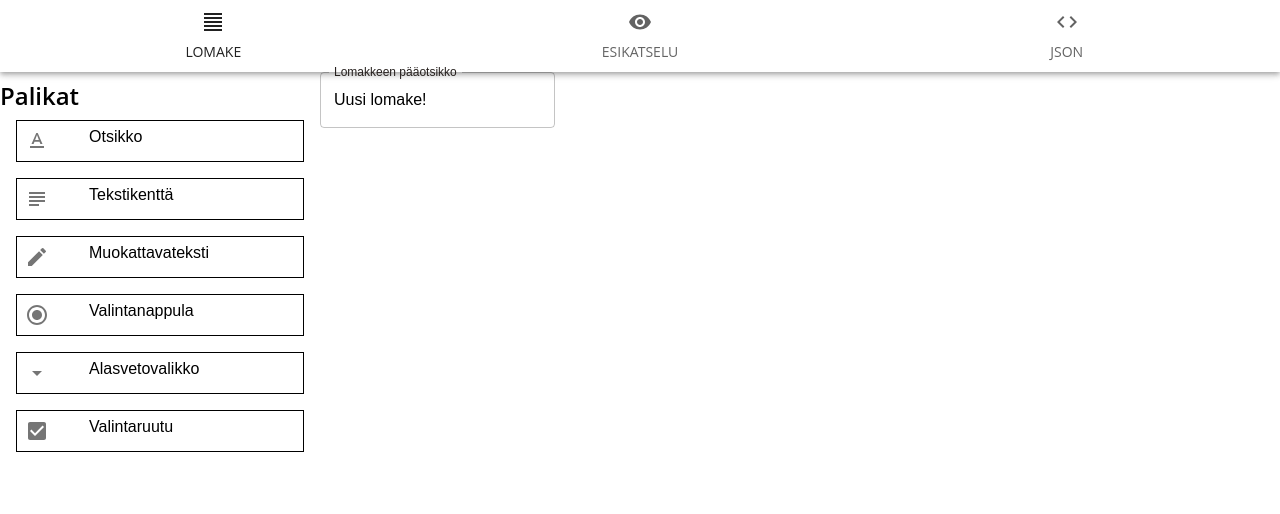
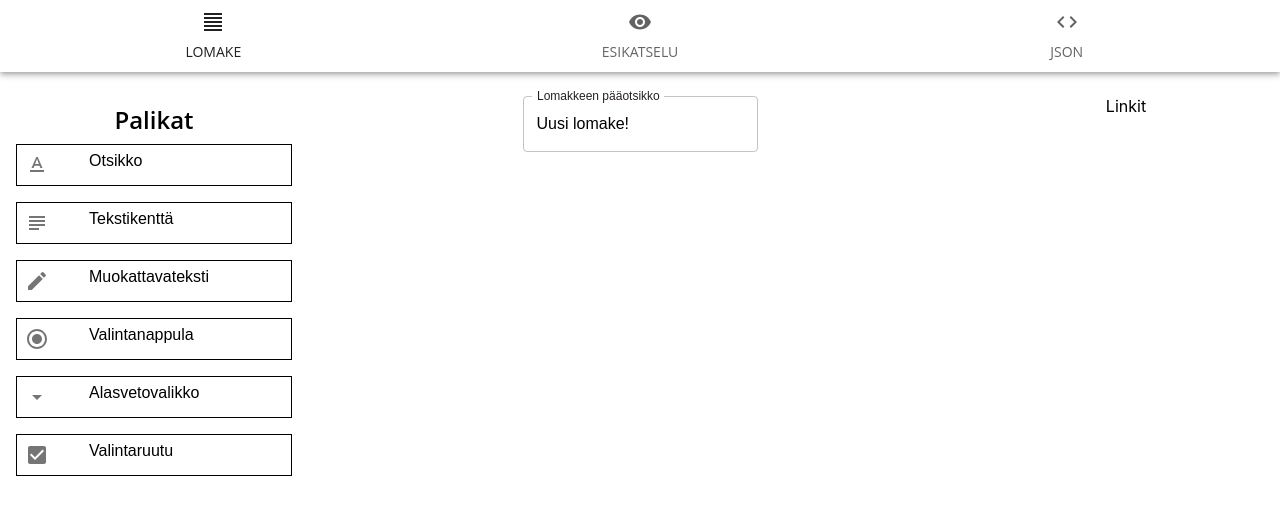
Before and after one commit to EVP1989/metaform-builder, a React (Create React App) app in the folder metaform-builder/: page / in a window 1280 px wide. Shown: the top 514 px of the page. Built offline with nearby package versions, Linux system fonts and the light colour scheme.

Commit message:
minor changes

```diff
--- a/metaform-builder/src/components/ListOfComponents.tsx
+++ b/metaform-builder/src/components/ListOfComponents.tsx
@@ -27,6 +27,13 @@ const useStyles = makeStyles((theme: Theme) =>
     },
     icon: {
       margin: theme.spacing(1, 1, 1),
+    },
+    grid: {
+      paddingTop: theme.spacing(3),
+      textAlign: 'center',
+    },
+    gridItem: {
+      padding: theme.spacing(2),
     },
   }),
 );
@@ -131,8 +138,8 @@ const ListOfComponents : React.FC<any> = (props : Props) => {
 
   return (
   <>
-  <Grid container>
-    <Grid item md={3}>
+  <Grid container spacing={2} className={classes.grid}>
+    <Grid item xs={3}>
       <List>
         <Typography variant="h5">
           Palikat
@@ -155,8 +162,11 @@ const ListOfComponents : React.FC<any> = (props : Props) => {
         ))}
       </List>
     </Grid>
-    <Grid item md={9}>
+    <Grid item xs={6} >
       <FormComponents metaFormJson={props.metaFormJson} setMetaFormJson={props.setMetaFormJson}/>
+    </Grid>
+    <Grid item xs={3}>
+      Linkit
     </Grid>
   </Grid>
   </>
```
